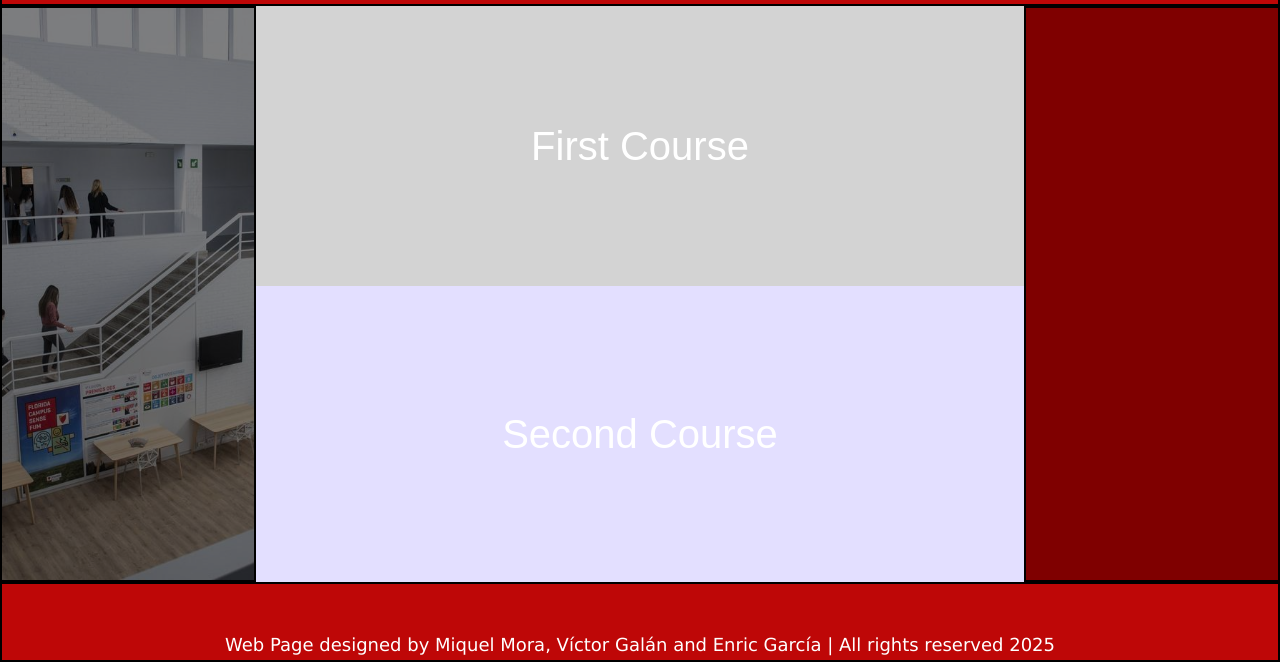
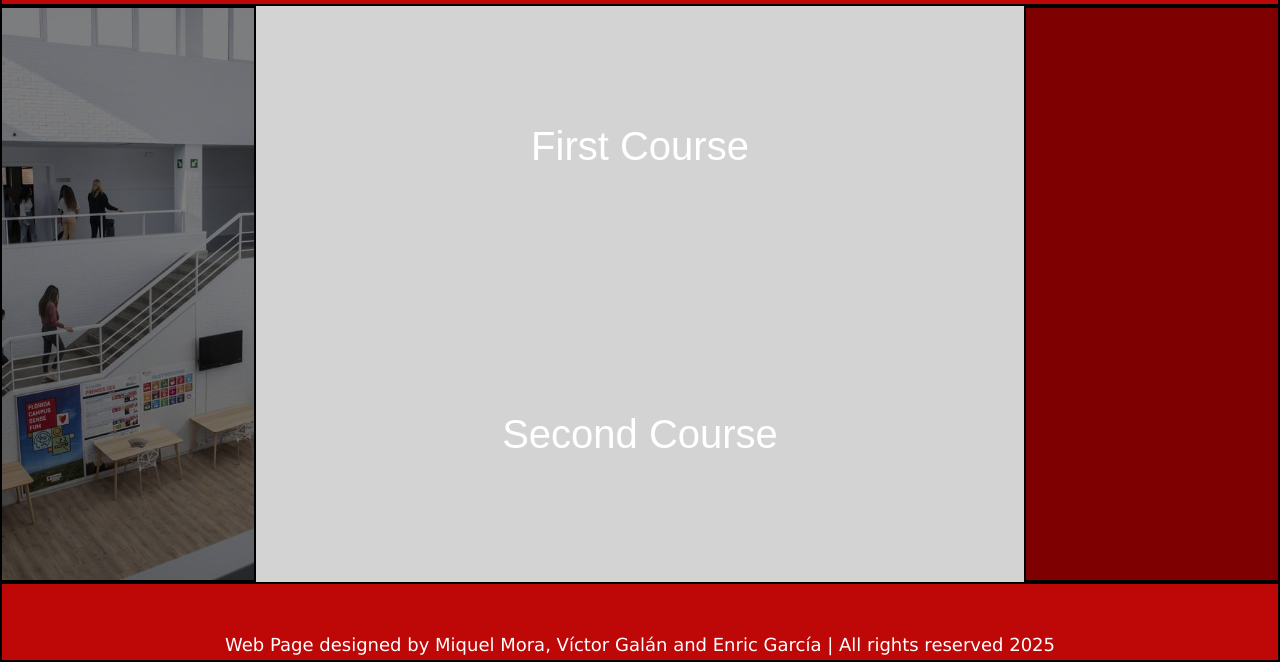
Before and after one commit to Rep-12/English_TSMR, a plain HTML site: page Subjects.html in a window 1280 px wide. Shown: the part 138-800 px from the top of the page. Drawn offline with Linux system fonts and the light colour scheme.

Commit message:
Update style.css

```diff
--- a/style.css
+++ b/style.css
@@ -463,7 +463,7 @@ h1 {
     }
 
     .b5-sbj {
-        background-color: red;
+
         grid-row: 3/5;
         grid-column: 3/4;
         background-image: url(escaleras.jpeg);
@@ -494,7 +494,7 @@ h1 {
 
 
 .b9-sbj {
-    background-color: #e3dfff;
+    background-color: lightgray;
     grid-row: 4/5;
     grid-column: 2/3;
     color: white;
```
